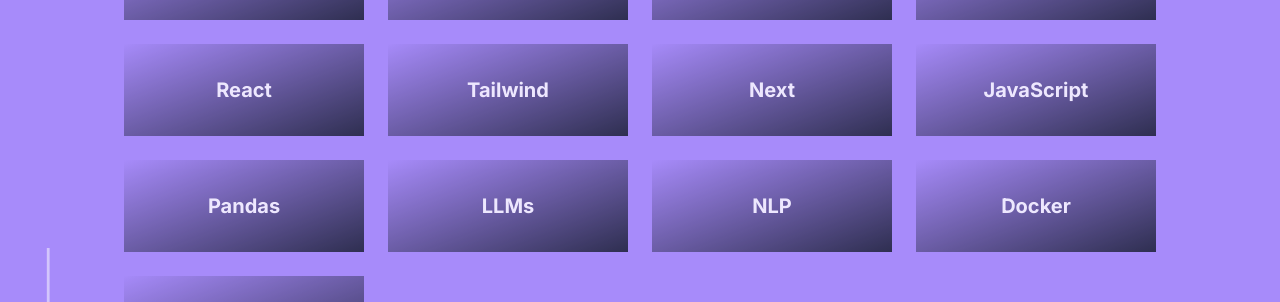
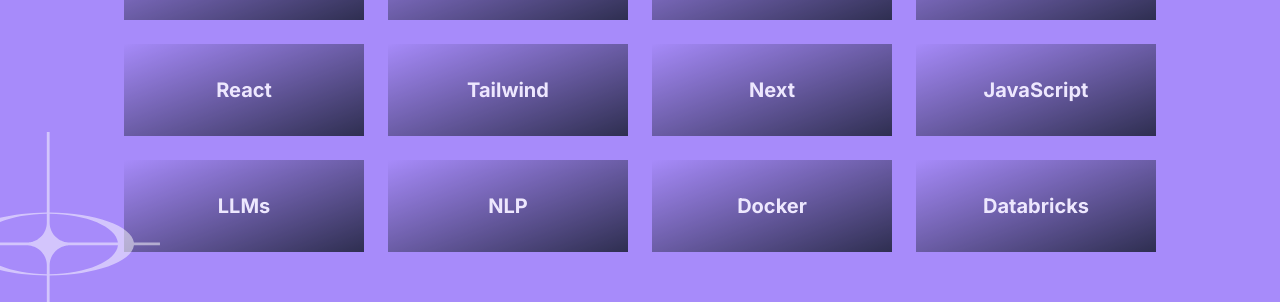
Before and after one commit to jiatangzhi/personal-web, a Vue app: page / in a window 1280 px wide. Shown: the part 2140-2442 px from the top of the page. Built offline with nearby package versions, Linux system fonts and the light colour scheme.

Commit message:
Update Skills.vue

```diff
--- a/src/components/Skills.vue
+++ b/src/components/Skills.vue
@@ -126,14 +126,6 @@
         <div class="w-1/2 md:w-1/3 lg:w-1/4">
           <SkillCard
             path="/skills/php_1.png"
-            alt="Pandas"
-            hoverPath="/skills/php_2.png"
-          />
-        </div>
-
-        <div class="w-1/2 md:w-1/3 lg:w-1/4">
-          <SkillCard
-            path="/skills/php_1.png"
             alt="LLMs"
             hoverPath="/skills/php_2.png"
           />
```
